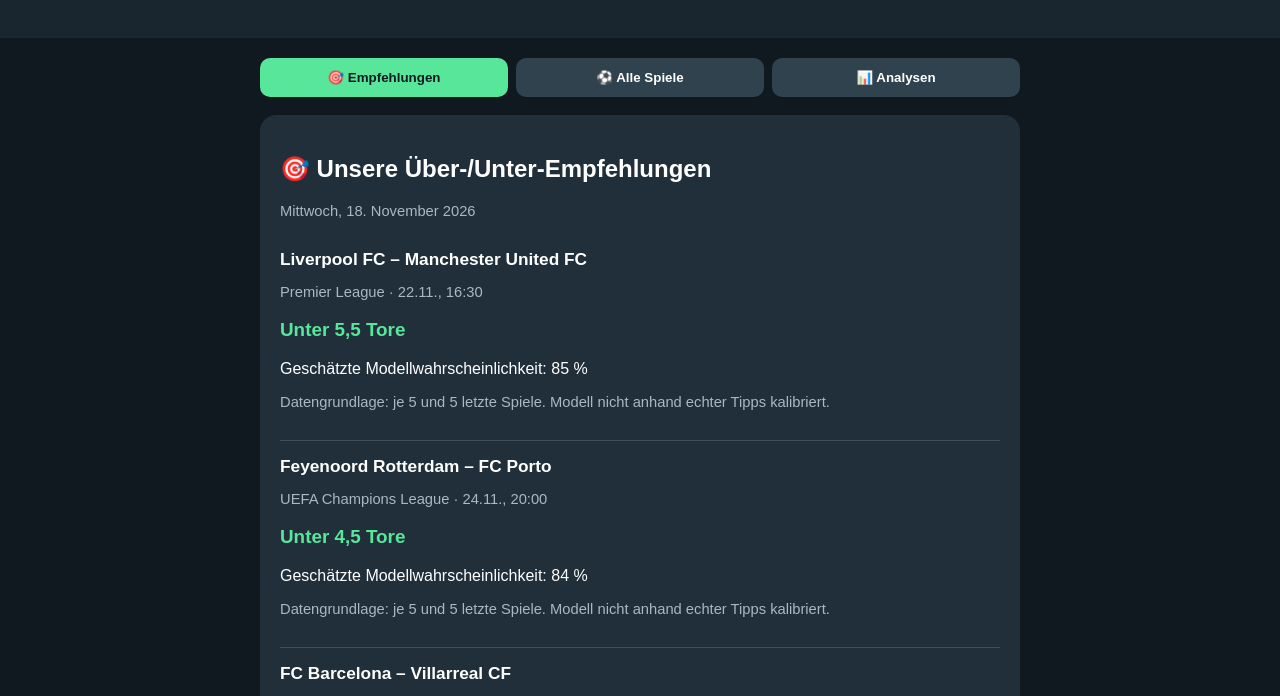
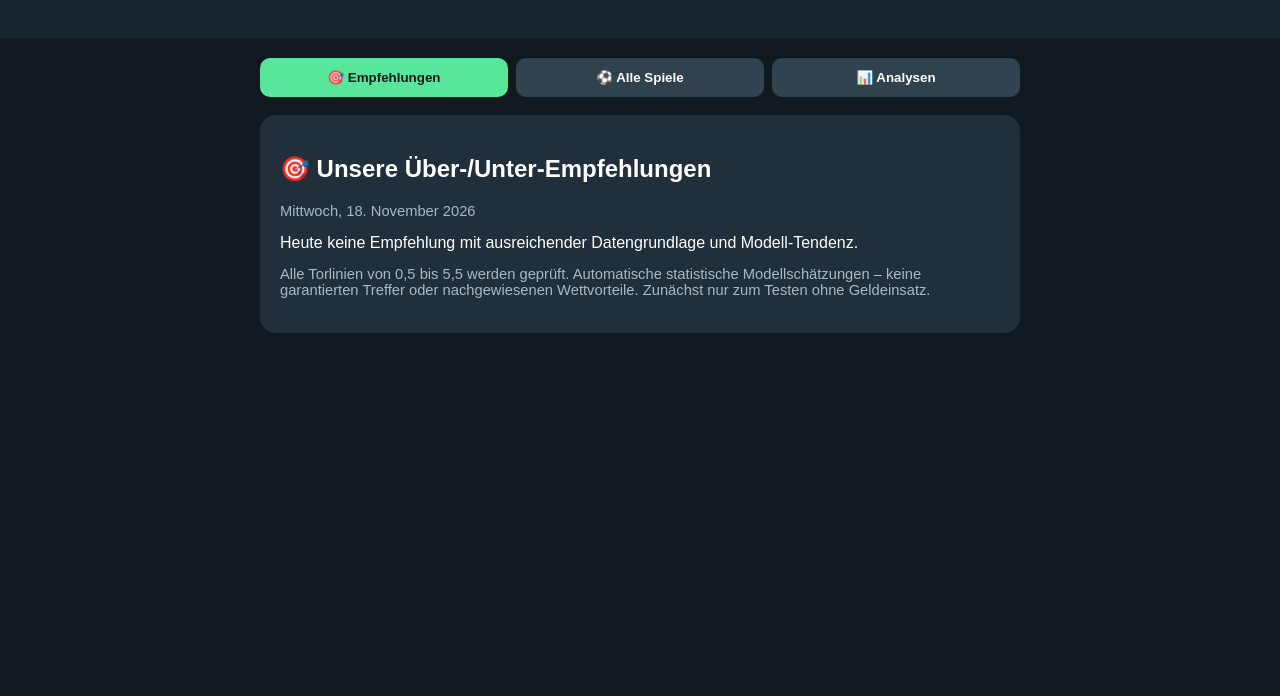
Before and after one commit to saschaklein1973/matchiq-web, a plain HTML site: page index.html in a window 1280 px wide. Shown: the part 100-796 px from the top of the page. Drawn offline with Linux system fonts and the light colour scheme.

Commit message:
MatchIQ_Analysemodell_V2

```diff
--- a/index.html
+++ b/index.html
@@ -140,10 +140,16 @@
     return el;
   };
 
-  function form(team, vorSpiel, spiele) {
-    const letzte = spiele.filter(s => beendet(s) && datum(s) < vorSpiel &&
-      (sameTeam(s.homeTeam, team) || sameTeam(s.awayTeam, team)))
-      .sort((a,b) => datum(b) - datum(a)).slice(0,5);
+  // Bis zu 15 abgeschlossene Spiele vor Anpfiff, zusätzlich nach Spielort getrennt.
+  // Keine zukünftigen Ergebnisse verwenden (Schutz vor Datenleck bei Rücktests).
+  function form(team, vorSpiel, spiele, heimspiel = null, wettbewerb = null) {
+    const historie = spiele.filter(s => beendet(s) && datum(s) < vorSpiel &&
+      (sameTeam(s.homeTeam, team) || sameTeam(s.awayTeam, team)) &&
+      (!wettbewerb || s.competition?.id === wettbewerb.id))
+      .sort((a,b) => datum(b) - datum(a));
+    const letzte = historie.slice(0,15);
+    const ort = letzte.filter(s => heimspiel === null ||
+      sameTeam(heimspiel ? s.homeTeam : s.awayTeam, team));
     let punkte = 0, erzielt = 0, kassiert = 0;
     const reihe = [];
     for (const s of letzte) {
@@ -155,7 +161,15 @@
       else if (eigen === gegen) { punkte += 1; reihe.push("U"); }
       else reihe.push("N");
     }
-    return { n: letzte.length, punkte, erzielt, kassiert, reihe: reihe.join(" · ") };
+    let ortErzielt = 0, ortKassiert = 0;
+    for (const s of ort) {
+      const heim = sameTeam(s.homeTeam, team);
+      ortErzielt += heim ? tore(s).home : tore(s).away;
+      ortKassiert += heim ? tore(s).away : tore(s).home;
+    }
+    return { n: letzte.length, punkte, erzielt, kassiert,
+      reihe: reihe.join(" · "), ortN: ort.length,
+      ortErzielt, ortKassiert };
   }
 
   function einschaetzung(heim, gast) {
@@ -172,11 +186,16 @@
   function modell(heim, gast) {
     if (heim.n < 3 || gast.n < 3) return null;
     const clamp = (x, min, max) => Math.max(min, Math.min(max, x));
-    // Kleine Stichproben werden in Richtung 1,35 Tore pro Team geglättet.
-    const angrH = (heim.erzielt + 4 * 1.35) / (heim.n + 4);
-    const abwH = (heim.kassiert + 4 * 1.35) / (heim.n + 4);
-    const angrG = (gast.erzielt + 4 * 1.35) / (gast.n + 4);
-    const abwG = (gast.kassiert + 4 * 1.35) / (gast.n + 4);
+    // Gewichtete Gesamt- und Heim-/Auswärtsform, geglättet gegen kleine Stichproben.
+    const rate = (tore, n) => (tore + 5 * 1.35) / (n + 5);
+    const angrH = 0.4 * rate(heim.erzielt, heim.n) +
+                  0.6 * rate(heim.ortErzielt, heim.ortN);
+    const abwH = 0.4 * rate(heim.kassiert, heim.n) +
+                 0.6 * rate(heim.ortKassiert, heim.ortN);
+    const angrG = 0.4 * rate(gast.erzielt, gast.n) +
+                  0.6 * rate(gast.ortErzielt, gast.ortN);
+    const abwG = 0.4 * rate(gast.kassiert, gast.n) +
+                 0.6 * rate(gast.ortKassiert, gast.ortN);
     const lambdaH = clamp((angrH + abwG) / 2 * 1.06, 0.35, 3.5);
     const lambdaG = clamp((angrG + abwH) / 2 * 0.94, 0.35, 3.5);
     function verteilung(lambda) {
@@ -230,8 +249,8 @@
     details.appendChild(summary);
     const inhalt = elem("div");
     box.appendChild(details);
-    const h = form(spiel.homeTeam, datum(spiel), alleSpiele);
-    const g = form(spiel.awayTeam, datum(spiel), alleSpiele);
+    const h = form(spiel.homeTeam, datum(spiel), alleSpiele, true, spiel.competition);
+    const g = form(spiel.awayTeam, datum(spiel), alleSpiele, false, spiel.competition);
     const fmt = (name, f) => `${name}: ${f.n} Spiele · ${f.punkte} Punkte · Tore ${f.erzielt}:${f.kassiert} · Form ${f.reihe || "–"}`;
     inhalt.appendChild(elem("p", fmt("Heim", h)));
     inhalt.appendChild(elem("p", fmt("Gast", g)));
@@ -246,17 +265,17 @@
       for (const t of m.torWahrscheinlichkeiten) {
         pred.appendChild(elem("p", `${t.linie} Tore: Über ${m.pct(t.ueber)} · Unter ${m.pct(t.unter)}`));
       }
-      pred.appendChild(elem("p", `Möglichstes exaktes Ergebnis im Modell: ${m.ergebnis.heim}:${m.ergebnis.gast} (${m.pct(m.ergebnis.p)})`));
+      pred.appendChild(elem("p", `Wahrscheinlichstes exaktes Ergebnis im Modell: ${m.ergebnis.heim}:${m.ergebnis.gast} (${m.pct(m.ergebnis.p)})`));
       pred.appendChild(elem("p", `Beide Teams treffen – Ja: ${m.pct(m.btts)} · Nein: ${m.pct(1-m.btts)}`));
       const fazit = elem("p");
       const strong = elem("strong", `MatchIQ-Einschätzung: ${m.ausgang} · ${m.toreTipp} · Beide treffen: ${m.bttsTipp}`);
       fazit.appendChild(strong);
       pred.appendChild(fazit);
-      pred.appendChild(elem("p", `Grundlage: letzte ${h.n} Heimteam- und ${g.n} Gastteam-Spiele; Tore, Gegentore und leichter Heimvorteil. Erwartete Tore (Modell): ${m.lambdaH.toFixed(1)} : ${m.lambdaG.toFixed(1)}.`, "muted"));
+      pred.appendChild(elem("p", `Grundlage: ${h.n}/${g.n} Spiele im Wettbewerb; ${h.ortN} Heim- und ${g.ortN} Auswärtsspiele; Tore, Gegentore und leichter Heimvorteil. Erwartete Tore (Modell): ${m.lambdaH.toFixed(1)} : ${m.lambdaG.toFixed(1)}.`, "muted"));
       pred.appendChild(elem("p", "Grobe, nicht validierte Modellwahrscheinlichkeiten. Der Ergebnistipp ist nur das wahrscheinlichste Einzelergebnis, keine sichere Vorhersage. Ohne Quoten keine Aussage zum Wettwert.", "muted"));
       inhalt.appendChild(pred);
     } else {
-      inhalt.appendChild(elem("p", "1/X/2, Über/Unter und Beide treffen: noch nicht berechenbar (mindestens 3 abgeschlossene Spiele je Team erforderlich).", "muted"));
+      inhalt.appendChild(elem("p", "1/X/2, Über/Unter und Beide treffen: noch nicht berechenbar (mindestens 8 Spiele je Team und je 3 Heim-/Auswärtsspiele im Wettbewerb erforderlich).", "muted"));
     }
     details.appendChild(inhalt);
     return { box, tendenz, modell: m };
@@ -272,10 +291,12 @@
        // Alle sechs Torlinien von 0,5 bis 5,5 werden berücksichtigt.
        if (linie < 0.5 || linie > 5.5) continue;
        for (const [richtung, p] of [["Über", t.ueber], ["Unter", t.unter]]) {
-         if (p >= 0.70 && p <= 0.85) kandidaten.push({ richtung, linie: t.linie, p });
+         if (p >= 0.62 && p <= 0.80) kandidaten.push({ richtung, linie: t.linie, p });
        }
      }
-     kandidaten.sort((a,b) => b.p - a.p || Math.abs(Number(a.linie.replace(",", ".")) - 2.5) - Math.abs(Number(b.linie.replace(",", ".")) - 2.5));
+     // Keine reine Maximierung von P: extreme Linien leicht abwerten.
+      const wert = k => k.p - 0.035 * Math.abs(Number(k.linie.replace(",", ".")) - 2.5);
+      kandidaten.sort((a,b) => wert(b) - wert(a));
      return kandidaten[0] || null;
    }
 
@@ -294,22 +315,22 @@
      const empfehlungen = [];
      // Alle kommenden Spiele prüfen, nicht nur die ersten zwölf.
      for (const spiel of kandidaten) {
-       const h = form(spiel.homeTeam, datum(spiel), alleSpiele);
-       const g = form(spiel.awayTeam, datum(spiel), alleSpiele);
+       const h = form(spiel.homeTeam, datum(spiel), alleSpiele, true, spiel.competition);
+       const g = form(spiel.awayTeam, datum(spiel), alleSpiele, false, spiel.competition);
        // Mehr historische Ergebnisse als Mindestanforderung für die reine Modellberechnung.
-       if (h.n < 5 || g.n < 5) continue;
+       if (h.n < 8 || g.n < 8 || h.ortN < 3 || g.ortN < 3) continue;
        const m = modell(h, g);
        const tipp = waehleTorTipp(m);
        if (tipp) empfehlungen.push({ spiel, tipp, h, g });
      }
-     empfehlungen.sort((a,b) => b.tipp.p - a.tipp.p || datum(a.spiel) - datum(b.spiel));
+     empfehlungen.sort((a,b) => datum(a.spiel) - datum(b.spiel));
      for (const {spiel, tipp, h, g} of empfehlungen.slice(0, 5)) {
        const item = elem("article", undefined, "recommendation");
        item.appendChild(elem("h3", `${teamName(spiel.homeTeam)} – ${teamName(spiel.awayTeam)}`));
        item.appendChild(elem("p", `${spiel.competition?.name || "Fußball"} · ${zeitFormat.format(datum(spiel))}`, "muted"));
        item.appendChild(elem("p", `${tipp.richtung} ${tipp.linie} Tore`, "pick"));
        item.appendChild(elem("p", `Geschätzte Modellwahrscheinlichkeit: ${Math.round(tipp.p * 100)} %`));
-       item.appendChild(elem("p", `Datengrundlage: je ${h.n} und ${g.n} letzte Spiele. Modell nicht anhand echter Tipps kalibriert.`, "muted"));
+       item.appendChild(elem("p", `Datengrundlage: ${h.n}/${g.n} Ligaspiele, davon ${h.ortN} Heim- und ${g.ortN} Auswärtsspiele. Modell nicht kalibriert.`, "muted"));
        tipps.appendChild(item);
      }
      if (!empfehlungen.length) tipps.textContent = "Heute keine Empfehlung mit ausreichender Datengrundlage und Modell-Tendenz.";
```
